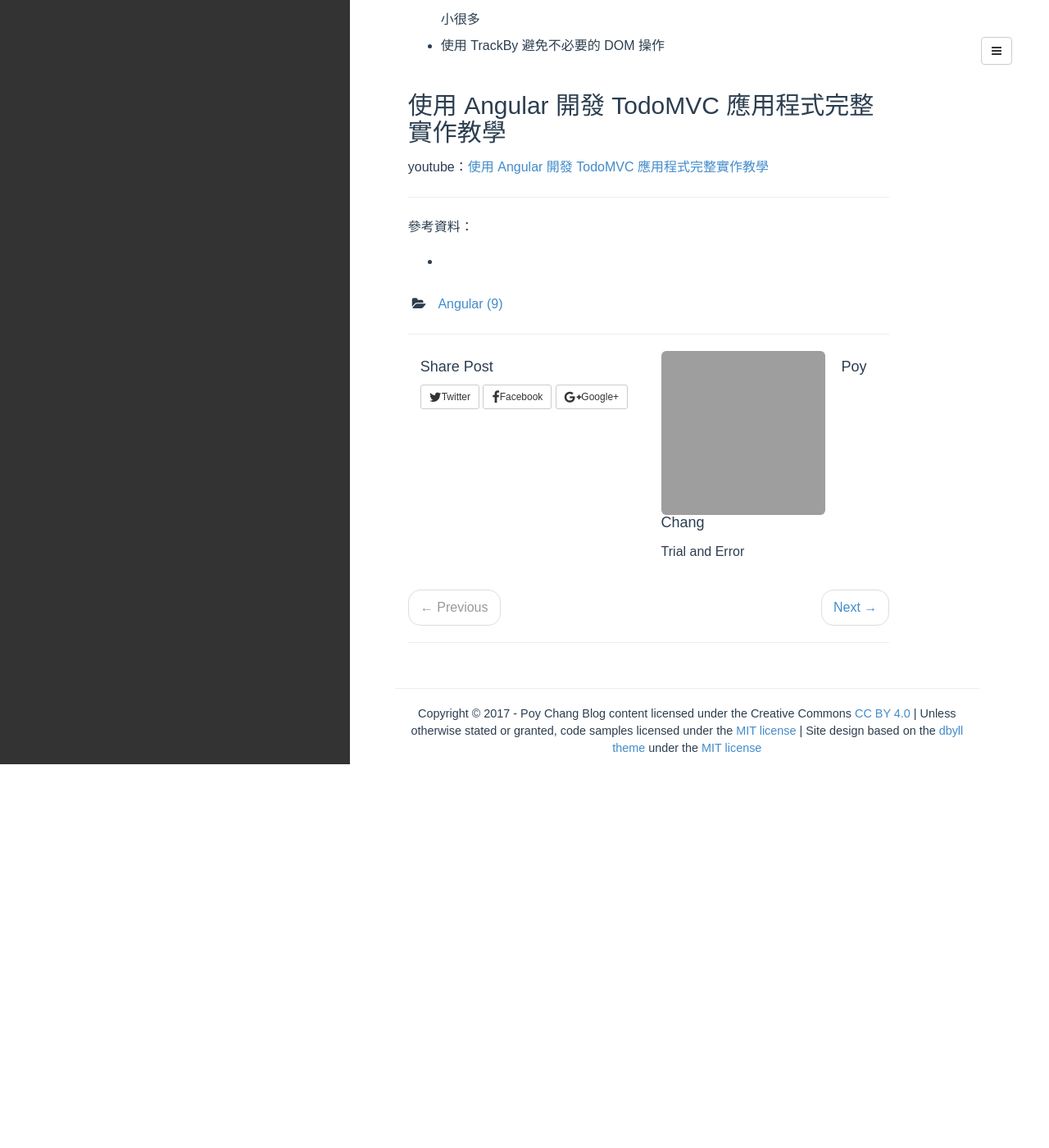
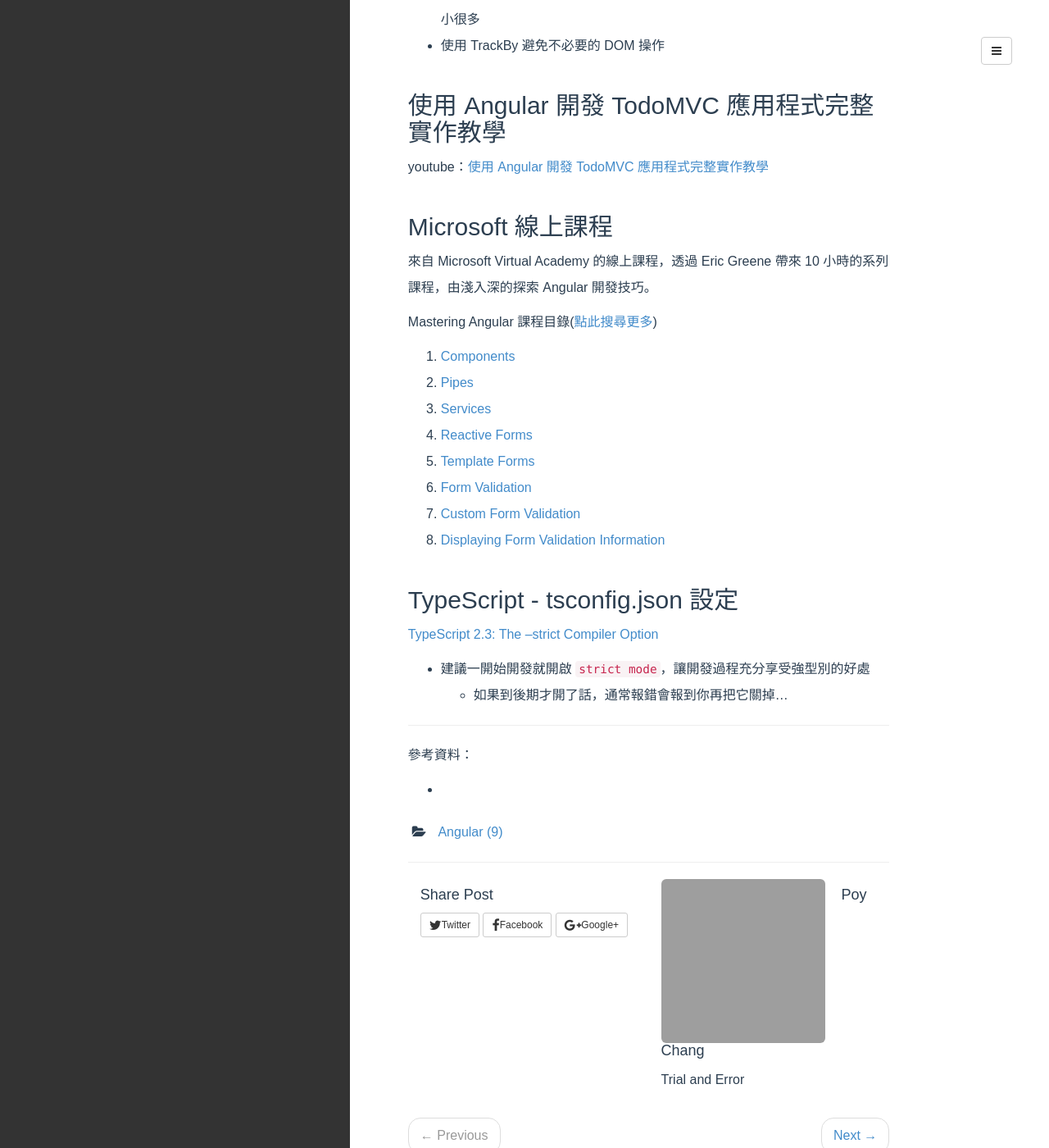
Before and after one commit to poychang/poychang.github.io, a Jekyll site: the page built from _posts/1970-01-01-bookmark-angular.md, in a window 1280 px wide and 1400 px high, scrolled down 981 px. Shown: the whole window at 82% size. Built offline with Jekyll 4.4.1, drawn with Linux system fonts in a browser that asks for light colours; some web fonts are replaced; comment, search, counter and statistics services are not loaded; before the commit the page ends 1913 px from its top, so only the background shows below that; grey boxes are pictures that could not be loaded.

Commit message:
alter note & bookmark

```diff
--- a/_posts/1970-01-01-bookmark-angular.md
+++ b/_posts/1970-01-01-bookmark-angular.md
@@ -36,6 +36,28 @@
 
 youtube：[使用 Angular 開發 TodoMVC 應用程式完整實作教學](https://www.youtube.com/watch?v=aMeF8ksXv7o&t=271s)
 
+## Microsoft 線上課程
+
+來自 Microsoft Virtual Academy 的線上課程，透過 Eric Greene 帶來 10 小時的系列課程，由淺入深的探索 Angular 開發技巧。
+
+Mastering Angular 課程目錄([點此搜尋更多](https://mva.microsoft.com/search/SearchResults.aspx#!q=Mastering%20Angular&lang=1033))
+
+1. [Components](https://mva.microsoft.com/en-US/training-courses/mastering-angular-part-1-components-17709)
+2. [Pipes](https://mva.microsoft.com/en-US/training-courses/mastering-angular-part-2-pipes-17710)
+3. [Services](https://mva.microsoft.com/en-US/training-courses/mastering-angular-part-3-services-17711)
+4. [Reactive Forms](https://mva.microsoft.com/en-US/training-courses/mastering-angular-part-4-reactive-forms-17728)
+5. [Template Forms](https://mva.microsoft.com/en-US/training-courses/mastering-angular-part-5-template-forms-17731)
+6. [Form Validation](https://mva.microsoft.com/en-US/training-courses/mastering-angular-part-6-form-validation-17734)
+7. [Custom Form Validation](https://mva.microsoft.com/en-US/training-courses/mastering-angular-part-7-custom-form-validation-17736)
+8. [Displaying Form Validation Information](https://mva.microsoft.com/en-US/training-courses/mastering-angular-part-8-displaying-form-validation-information-17741)
+
+## TypeScript - tsconfig.json 設定
+
+[TypeScript 2.3: The --strict Compiler Option](https://blog.mariusschulz.com/2017/06/09/typescript-2-3-the-strict-compiler-option)
+
+* 建議一開始開發就開啟 `strict mode`，讓開發過程充分享受強型別的好處
+	* 如果到後期才開了話，通常報錯會報到你再把它關掉...
+
 ----------
 
 參考資料：
```
Also changed, not shown: _posts/1970-01-01-note-git.md (+12 -0 lines).
